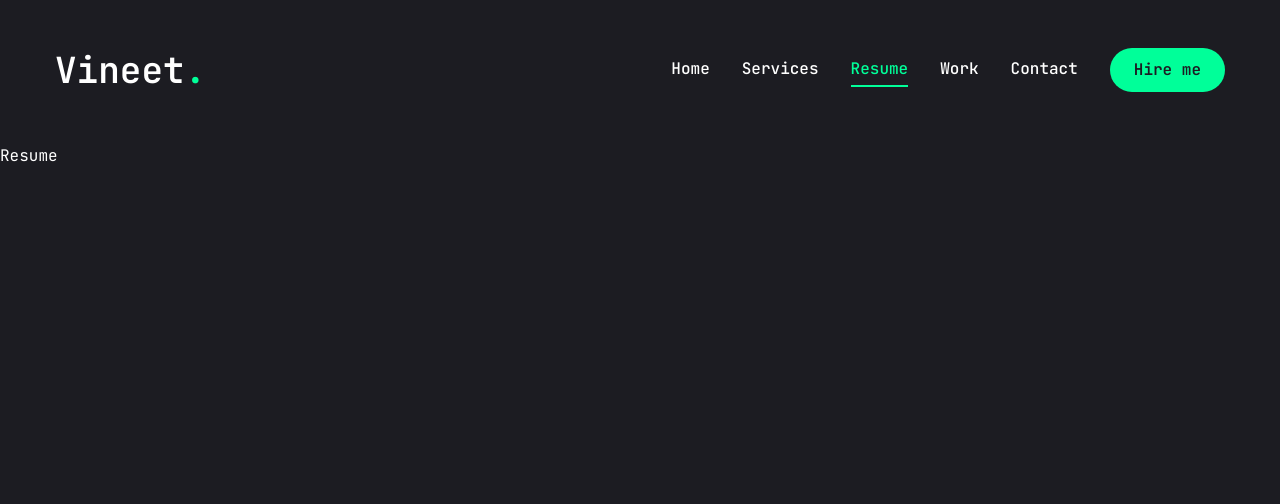
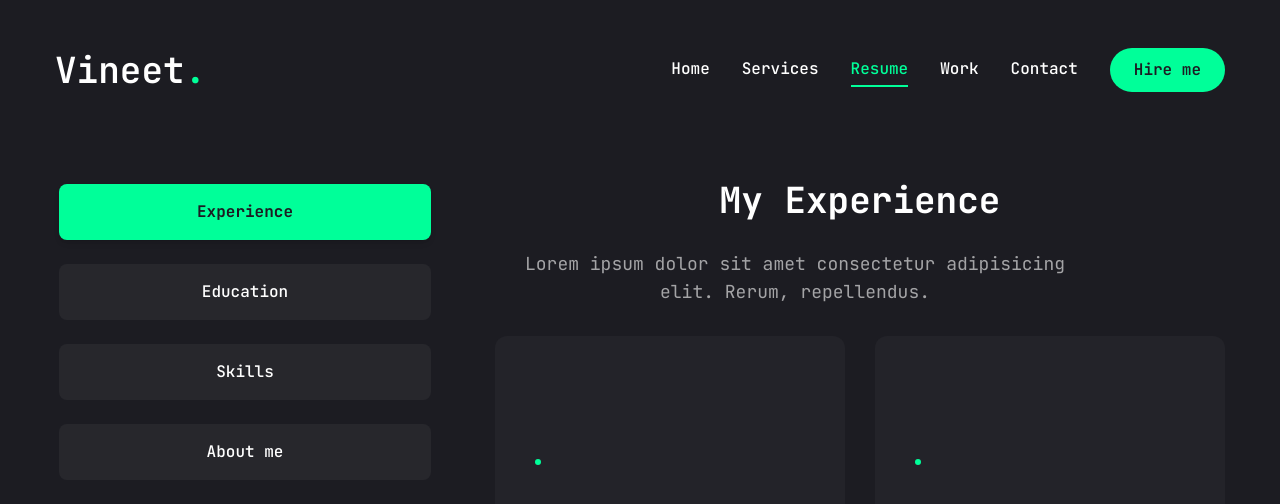
Before and after one commit to VineetPrajapati/vineet-portfolio, a Next.js app: page /resume in a window 1280 px wide. Shown: the top 504 px of the page. Built offline with nearby package versions, Linux system fonts and the light colour scheme.

Commit message:
resume section

```diff
--- a/app/resume/page.jsx
+++ b/app/resume/page.jsx
@@ -1,9 +1,275 @@
-import React from 'react'
+"use client";
+
+import { ScrollArea } from "@/components/ui/scroll-area";
+import { Tabs, TabsContent, TabsList, TabsTrigger } from "@/components/ui/tabs";
+import {
+  Tooltip,
+  TooltipContent,
+  TooltipProvider,
+  TooltipTrigger,
+} from "@/components/ui/tooltip";
+import { motion } from "framer-motion";
+import {
+  FaHtml5,
+  FaCss3,
+  FaJs,
+  FaReact,
+  FaFigma,
+  FaNodeJs,
+} from "react-icons/fa";
+
+import { SiTailwindcss, SiNextdotjs } from "react-icons/si";
+
+const about = {
+  title: "About Me",
+  description:
+    "Lorem ipsum, dolor sit amet consectetur adipisicing elit. Ab, ullam.",
+
+  info: [
+    {
+      fieldName: "Name",
+      fieldValue: "Vineet Prajaptai",
+    },
+    {
+      fieldName: "Phone",
+      fieldValue: "(+91) 9120508661",
+    },
+    {
+      fieldName: "Experience",
+      fieldValue: "Fresher",
+    },
+    {
+      fieldName: "Nationality",
+      fieldValue: "Indian",
+    },
+    {
+      fieldName: "Email",
+      fieldValue: "vineetprajapati2202@gmail.com",
+    },
+    {
+      fieldName: "Freelance",
+      fieldValue: "Available",
+    },
+    {
+      fieldName: "Language",
+      fieldValue: "English, Hindi",
+    },
+  ],
+};
+
+const experience = {
+  icon: "/assets/resume/badge.svg",
+  title: "My Experience",
+  description:
+    "Lorem ipsum dolor sit amet consectetur adipisicing elit. Rerum, repellendus.",
+  items: [
+    {
+      company: "",
+      position: "",
+      duration: "",
+    },
+    {
+      company: "",
+      position: "",
+      duration: "",
+    },
+  ],
+};
+
+const education = {
+  icon: "/assets/resume/cap.svg",
+  title: "My education",
+  description:
+    "Lorem ipsum dolor sit amet consectetur adipisicing elit. Rerum, repellendus.",
+  items: [
+    {
+      institution: "Chandigarh University",
+      degree: "Bachlore of Engineering in CSE",
+      duration: "2020-2024",
+    },
+    {
+      institution: "Tribhuvan Devi Academy",
+      degree: "Intermidiate",
+      duration: "2019-2020",
+    },
+    {
+      institution: "Tribhuvan Devi Academy",
+      degree: "Matriculation",
+      duration: "2017-2018",
+    },
+  ],
+};
+
+const skills = {
+  title: "My Skills",
+  description:
+    "Lorem ipsum dolor sit amet consectetur adipisicing elit. Quo, asperiores?",
+  skillList: [
+    {
+      icon: <FaHtml5 />,
+      name: "html5",
+    },
+    {
+      icon: <FaCss3 />,
+      name: "css 3",
+    },
+    {
+      icon: <FaJs />,
+      name: "javascript",
+    },
+    {
+      icon: <FaReact />,
+      name: "react.js",
+    },
+    {
+      icon: <SiNextdotjs />,
+      name: "next.js",
+    },
+    {
+      icon: <SiTailwindcss />,
+      name: "tailwind.css",
+    },
+    {
+      icon: <FaNodeJs />,
+      name: "node.js",
+    },
+    {
+      icon: <FaFigma />,
+      name: "figma",
+    },
+  ],
+};
 
 const Resume = () => {
   return (
-    <div>Resume</div>
-  )
-}
+    <motion.div
+      initial={{ opacity: 0 }}
+      animate={{
+        opacity: 1,
+        transition: { delay: 2.4, duration: 0.4, ease: "easeIn" },
+      }}
+      className="min-h-[80vh] flex items-center justify-center py-12 xl:py-0"
+    >
+      <div className="container mx-auto">
+        <Tabs
+          defaultValue="experience"
+          className="flex flex-col xl:flex-row gap-[60px]"
+        >
+          <TabsList className="flex flex-col w-full max-w-[380px] mx-auto xl:mx-0 gap-6">
+            <TabsTrigger value="experience">Experience</TabsTrigger>
+            <TabsTrigger value="education">Education</TabsTrigger>
+            <TabsTrigger value="skills">Skills</TabsTrigger>
+            <TabsTrigger value="about">About me</TabsTrigger>
+          </TabsList>
 
-export default Resume
+          <div className="min-h-[70vh] w-full">
+            <TabsContent value="experience" className="w-full">
+              <div className="flex flex-col gap-[30px] text-center xl:text-lg">
+                <h3 className="text-4xl font-bold">{experience.title}</h3>
+                <p className="max-w-[600px] text-white/60 mx-auto xl:mx-0">
+                  {experience.description}
+                </p>
+                <ScrollArea className="h-[400px]">
+                  <ul className="grid grid-cols-1 lg:grid-cols-2 gap-[30px]">
+                    {experience.items.map((item, index) => {
+                      return (
+                        <li
+                          key={index}
+                          className="bg-[#232329] h-[184px] py-6 px-10 rounded-xl flex flex-col justify-center items-center lg:items-start gap-1"
+                        >
+                          <span className="text-accent">{item.duration}</span>
+                          <h3 className="text-xl max-w-[260px] min-h-[60px] text-center lg:text-left">
+                            {item.position}
+                          </h3>
+                          <div className="flex items-center gap-3">
+                            <span className="bg-accent w-[6px] h-[6px] rounded-full"></span>
+                            <p className="text-white/60 ">{item.company}</p>
+                          </div>
+                        </li>
+                      );
+                    })}
+                  </ul>
+                </ScrollArea>
+              </div>
+            </TabsContent>
+            <TabsContent value="education" className="w-full">
+              <div className="flex flex-col gap-[30px] text-center xl:text-lg">
+                <h3 className="text-4xl font-bold">{education.title}</h3>
+                <p className="max-w-[600px] text-white/60 mx-auto xl:mx-0">
+                  {education.description}
+                </p>
+                <ScrollArea className="h-[400px]">
+                  <ul className="grid grid-cols-1 lg:grid-cols-2 gap-[30px]">
+                    {education.items.map((item, index) => {
+                      return (
+                        <li
+                          key={index}
+                          className="bg-[#232329] h-[184px] py-6 px-10 rounded-xl flex flex-col justify-center items-center lg:items-start gap-1"
+                        >
+                          <span className="text-accent">{item.duration}</span>
+                          <h3 className="text-xl max-w-[260px] min-h-[60px] text-center lg:text-left">
+                            {item.degree}
+                          </h3>
+                          <div className="flex items-center gap-3">
+                            <span className="bg-accent w-[6px] h-[6px] rounded-full"></span>
+                            <p className="text-white/60 ">{item.institution}</p>
+                          </div>
+                        </li>
+                      );
+                    })}
+                  </ul>
+                </ScrollArea>
+              </div>
+            </TabsContent>
+            <TabsContent value="skills" className="w-full h-full">
+              <div className="flex flex-col gap-[30px]">
+                <div className="flex flex-col gap-[30px] text-center xl:text-left">
+                  <h3 className="text-4xl font-bold">{skills.title}</h3>
+                  <p className="max-w-[600px] text-white/60 mx-auto xl:mx-0">
+                    {skills.description}
+                  </p>
+
+                  <ul className="grid grid-cols-2 sm:grid-cols-3 md:grid-cols-4 gap-4 xl:gap-[30px]">
+                    {skills.skillList.map((skill, index) => {
+                      return (
+                        <li key={index}>
+                          <TooltipProvider delayDuration={100}>
+                            <Tooltip>
+                              <TooltipTrigger className="w-full h-[150px] bg-[#232329] rounded-xl flex justify-center items-center group">
+                                <div className="text-6xl group-hover:text-accent transition-all duration-300">{skill.icon}</div>
+                              </TooltipTrigger>
+                              <TooltipContent>
+                                <p className="capitalize">{skill.name}</p>
+                              </TooltipContent>
+                            </Tooltip>
+                          </TooltipProvider>
+                        </li>
+                      );
+                    })}
+                  </ul>
+                </div>
+              </div>
+            </TabsContent>
+            <TabsContent value="about" className="w-full text-center xl:text-left">
+              <div className="flex flex-col gap-[30px]">
+                <h3 className="text-4xl font-bold">{about.title}</h3>
+                <p className="max-w-[600px] text-white/60 mx-auto xl:mx-0">{about.description}</p>
+                <ul className="grid grid-cols-1 gap-y-6 max-w-[800px] mx-auto xl:mx-0 ">
+                  {about.info.map((item, index)=> {
+                    return <li key={index} className="flex items-center justify-center xl:justify-start gap-4 flex-wrap">
+                         <span className="text-white/60">{item.fieldName} : </span>
+                         <span className="text-xl ">{item.fieldValue}</span>
+                    </li>
+                  })}
+                </ul>
+              </div>
+            </TabsContent>
+          </div>
+        </Tabs>
+      </div>
+    </motion.div>
+  );
+};
+
+export default Resume;
+0;
--- a/components/ui/scroll-area.jsx
+++ b/components/ui/scroll-area.jsx
@@ -32,7 +32,7 @@
       className
     )}
     {...props}>
-    <ScrollAreaPrimitive.ScrollAreaThumb className="relative flex-1 rounded-full bg-border" />
+    <ScrollAreaPrimitive.ScrollAreaThumb className="relative flex-1 rounded-full bg-accent dark:bg-slate-800" />
   </ScrollAreaPrimitive.ScrollAreaScrollbar>
 ))
 ScrollBar.displayName = ScrollAreaPrimitive.ScrollAreaScrollbar.displayName
--- a/components/ui/tabs.jsx
+++ b/components/ui/tabs.jsx
@@ -1,43 +1,43 @@
-"use client"
+"use client";
 
-import * as React from "react"
-import * as TabsPrimitive from "@radix-ui/react-tabs"
+import * as React from "react";
+import * as TabsPrimitive from "@radix-ui/react-tabs";
 
-import { cn } from "@/lib/utils"
+import { cn } from "@/lib/utils";
 
-const Tabs = TabsPrimitive.Root
+const Tabs = TabsPrimitive.Root;
 
 const TabsList = React.forwardRef(({ className, ...props }, ref) => (
   <TabsPrimitive.List
     ref={ref}
-    className={cn(
-      "inline-flex h-10 items-center justify-center rounded-md bg-muted p-1 text-muted-foreground",
-      className
-    )}
-    {...props} />
-))
-TabsList.displayName = TabsPrimitive.List.displayName
+    className={cn("inline-flex h-auto rounded-md p-1 text-primary", className)}
+    {...props}
+  />
+));
+TabsList.displayName = TabsPrimitive.List.displayName;
 
 const TabsTrigger = React.forwardRef(({ className, ...props }, ref) => (
   <TabsPrimitive.Trigger
     ref={ref}
     className={cn(
-      "inline-flex items-center justify-center whitespace-nowrap rounded-sm px-3 py-1.5 text-sm font-medium ring-offset-background transition-all focus-visible:outline-none focus-visible:ring-2 focus-visible:ring-ring focus-visible:ring-offset-2 disabled:pointer-events-none disabled:opacity-50 data-[state=active]:bg-background data-[state=active]:text-foreground data-[state=active]:shadow-sm",
+      "inline-flex items-center w-full bg-[#27272c] justify-center whitespace-nowrap text-white rounded-lg p-3 text-balance font-medium ring-offset-white transition-all disabled:pointer-events-none disabled:opacity-50 data-[state=active]:bg-accent data-[state=active]:text-primary data-[state=active]:font-bold data-[state=active]:shadow-md",
       className
     )}
-    {...props} />
-))
-TabsTrigger.displayName = TabsPrimitive.Trigger.displayName
+    {...props}
+  />
+));
+TabsTrigger.displayName = TabsPrimitive.Trigger.displayName;
 
 const TabsContent = React.forwardRef(({ className, ...props }, ref) => (
   <TabsPrimitive.Content
     ref={ref}
     className={cn(
-      "mt-2 ring-offset-background focus-visible:outline-none focus-visible:ring-2 focus-visible:ring-ring focus-visible:ring-offset-2",
+      "min-h-[480px] ring-offset-white focus-visible:outline-none focus-visible:ring-2 focus-visible:ring-slate-950 focus-visible:ring-offset-2 dark:ring-offset-slate-950 dark:focus-visible:ring-slate-300",
       className
     )}
-    {...props} />
-))
-TabsContent.displayName = TabsPrimitive.Content.displayName
+    {...props}
+  />
+));
+TabsContent.displayName = TabsPrimitive.Content.displayName;
 
-export { Tabs, TabsList, TabsTrigger, TabsContent }
+export { Tabs, TabsList, TabsTrigger, TabsContent };
```
Also changed, not shown: components/PageTransition.jsx (+5 -5 lines).
